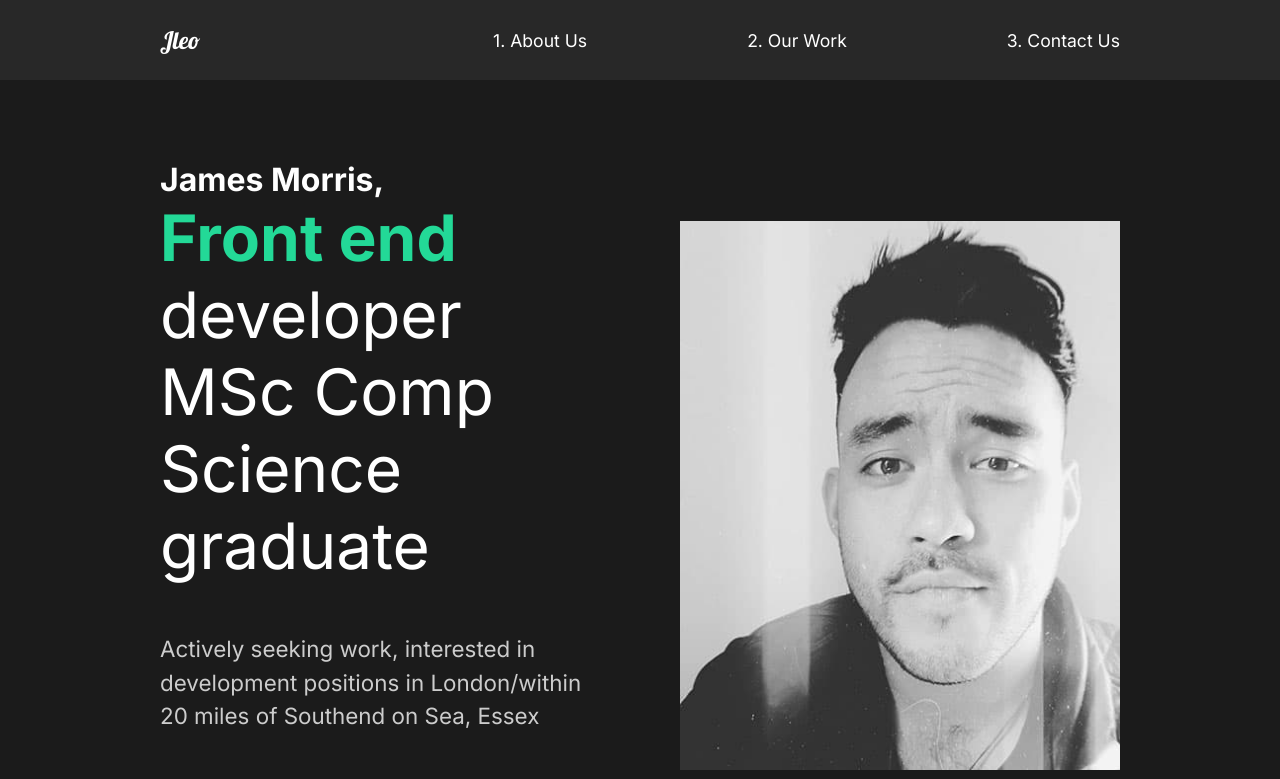
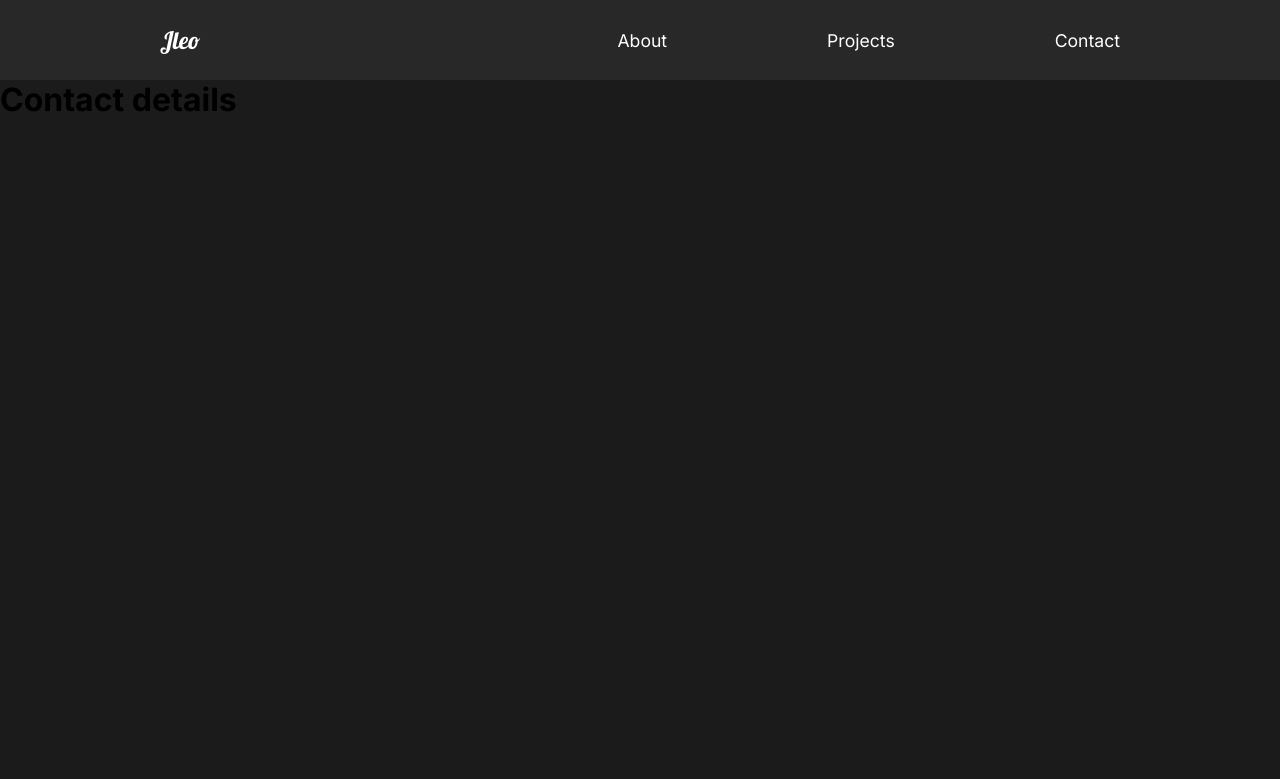
Before and after one commit to jleomorris/portfolio-v3, a React (Create React App) app: page /contact in a window 1280 px wide. Shown: the top 779 px of the page. Built offline with nearby package versions, Linux system fonts and the light colour scheme.

Commit message:
Add router setup for About, Projects and Contact page

```diff
--- a/src/App.js
+++ b/src/App.js
@@ -1,16 +1,30 @@
 import React from "react";
 import AboutSection from "./components/AboutSection";
-//Global style
+// Global style
 import GlobalStyle from "./components/GlobalStyle";
 import AboutUs from "./pages/AboutUs";
 import Nav from "./components/Nav";
+import Contact from "./pages/Contact";
+import Projects from "./pages/Projects";
+// Router
+import { Switch, Route } from "react-router-dom";
 
 function App() {
   return (
     <div className="App">
       <GlobalStyle />
       <Nav />
-      <AboutUs />
+      <Switch>
+        <Route path="/" exact>
+          <AboutUs />
+        </Route>
+        <Route path="/projects">
+          <Projects />
+        </Route>
+        <Route path="/contact">
+          <Contact />
+        </Route>
+      </Switch>
     </div>
   );
 }
--- a/src/components/Nav.js
+++ b/src/components/Nav.js
@@ -1,23 +1,24 @@
 import React from "react";
 import styled from "styled-components";
+import { Link } from "react-router-dom";
 
 const Nav = () => {
   return (
     <StyledNav>
       <h1>
-        <a id="logo" href="#">
+        <Link id="logo" to="/">
           Jleo
-        </a>
+        </Link>
       </h1>
       <ul>
         <li>
-          <a href="#">1. About Us</a>
+          <Link to="/">About</Link>
         </li>
         <li>
-          <a href="#">2. Our Work</a>
+          <Link to="/projects">Projects</Link>
         </li>
         <li>
-          <a href="#">3. Contact Us</a>
+          <Link to="/contact">Contact </Link>
         </li>
       </ul>
     </StyledNav>
--- a/src/index.js
+++ b/src/index.js
@@ -2,10 +2,13 @@
 import ReactDOM from "react-dom";
 import App from "./App";
 import reportWebVitals from "./reportWebVitals";
+import { BrowserRouter } from "react-router-dom";
 
 ReactDOM.render(
   <React.StrictMode>
-    <App />
+    <BrowserRouter>
+      <App />
+    </BrowserRouter>
   </React.StrictMode>,
   document.getElementById("root")
 );
--- /dev/null
+++ b/src/pages/Contact.js
@@ -0,0 +1,11 @@
+import React from "react";
+
+const Contact = () => {
+  return (
+    <div>
+      <h1>Contact details</h1>
+    </div>
+  );
+};
+
+export default Contact;
--- /dev/null
+++ b/src/pages/Projects.js
@@ -0,0 +1,11 @@
+import React from "react";
+
+const Projects = () => {
+  return (
+    <div>
+      <h1>Projects</h1>
+    </div>
+  );
+};
+
+export default Projects;
```
